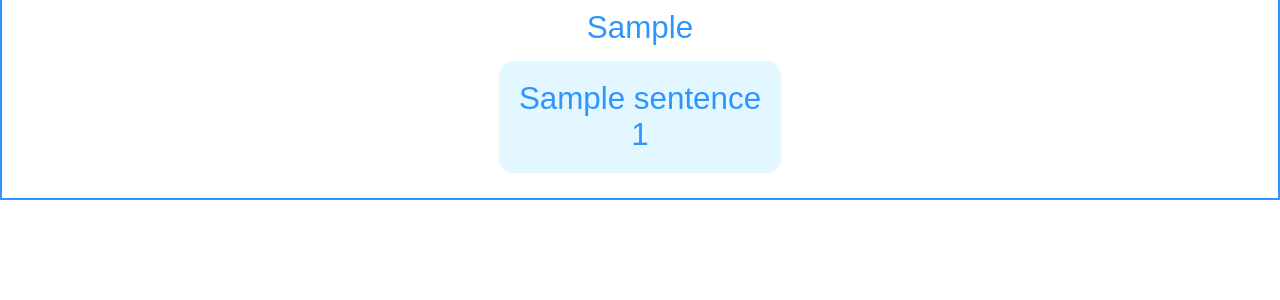
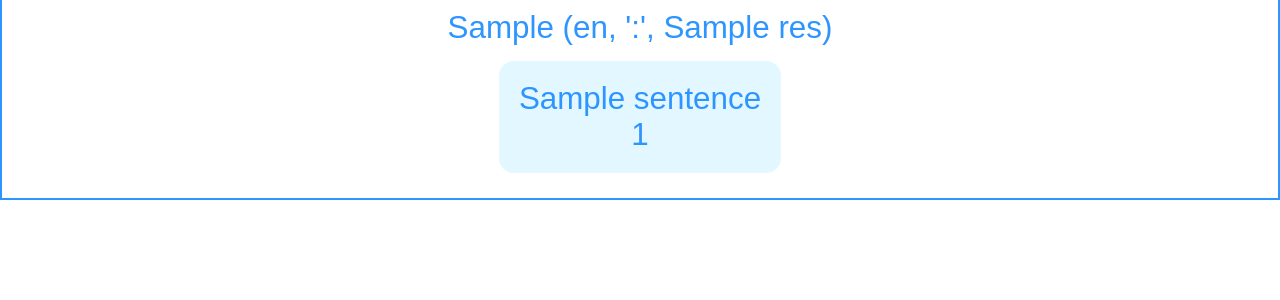
Before and after one commit to MaximeTouze/multilingOEG22BDD, a Flask app: template templates/results.html in a window 1280 px wide. Shown: the top 300 px of the page. Run offline with Flask 2, Linux system fonts and the light colour scheme; the template is opened without the code that fills it: most values are stand-ins (such as "Sample title", 1, 10 or a date in 2020); parts of the project's set-up code (start-up, migrations or seed data) failed here and were passed over.

Commit message:
mostly liked test

```diff
--- a/templates/results.html
+++ b/templates/results.html
@@ -29,6 +29,7 @@
       <div class='sentence'><p>Ceci est une phrase likée</p> <p class='nb_like'>5</p><p class='heart.liked'></p> </div>
       {% endif %}
       {% for lang, res in result.items() %}
+      {% print(lang, ':', res)%}
       <div class='sentence'><p>{{res['sentence']}}</p> <p class='nb_like'>{{res['nb_likes']}}</p><p class='heart.liked'></p> </div>
       {% endfor %}
     </div>
```
